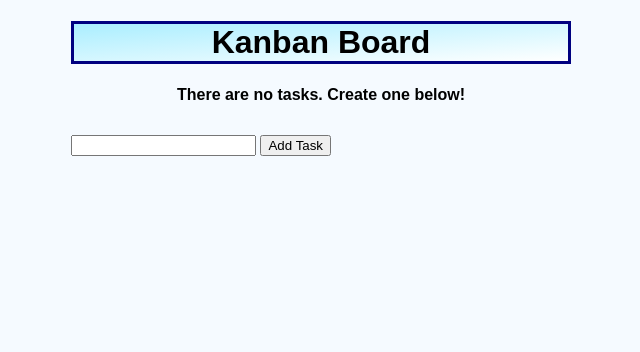
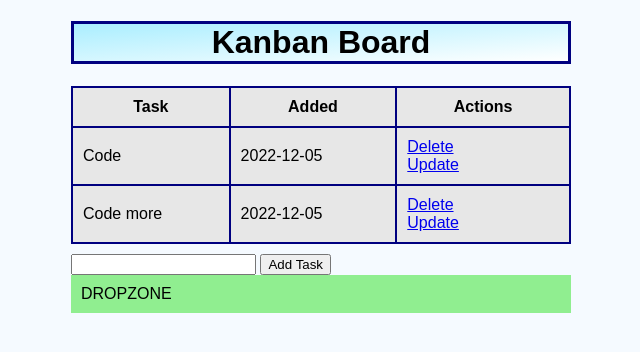
Before and after one commit to mdarlow/Kanban, a Flask app: page / in a window 1280 px wide. Shown: the top 352 px of the page, without its empty margins (319-959 px from the left). Run offline with Flask 2, Linux system fonts and the light colour scheme; data comes from the database, SQL or seed files in the repository; data that the repository does not hold is empty.

Commit message:
(pc2) Create drag-and-drop events

```diff
--- a/app.py
+++ b/app.py
@@ -21,6 +21,17 @@ class Todo(db.Model):
     def __repr__(self):
         return '<Task %r>' % self.id
 
+class Todo2(db.Model):
+    date = datetime.now(tz=pytz.utc) ###################################################################################################
+    date = date.astimezone(timezone('US/Pacific')) #####################################################################################
+    id = db.Column(db.Integer, primary_key=True)
+    content = db.Column(db.String(200), nullable=False)
+    date_created = db.Column(db.DateTime, default=date) # default=datetime.utcnow not accurate. Testing to see if updated line is more accurate.
+
+
+
+    def __repr__(self):
+        return '<Task %r>' % self.id
 
 @app.route('/', methods=['POST', 'GET'])
 def index():
--- a/static/css/main.css
+++ b/static/css/main.css
@@ -10,10 +10,16 @@ h1 {
     border: 3px solid navy;
 }
 
-table, th, td {
+table, th {
     border: 2px solid navy;
     border-collapse: collapse;
     background-color: rgb(231, 231, 231);
+    padding: 10px;
+    width: 500px;
+}
+td {
+    border: 2px solid navy;
+    border-collapse: collapse;
     padding: 10px;
     width: 500px;
 }
@@ -29,3 +35,8 @@ form {
     margin: auto;
     width: 500px;
 }
+
+.dropzone {
+    background-color: lightgreen;
+    padding: 10px;
+}
--- /dev/null
+++ b/static/js/script.js
@@ -0,0 +1,32 @@
+function onDragStart(event) {
+    event
+        .dataTransfer
+        .setData('text/plain', event.target.id); // Change "text/plain" to simply "text" for internet explorer 9 - 11
+
+    event
+        .currentTarget
+        .style
+        .backgroundColor = 'yellow';
+}
+
+function onDragOver(event) {
+    event.preventDefault();
+}
+
+function onDrop(event) {
+    const id = event
+    .dataTransfer
+    .getData('text');
+
+    const draggableElement = document.getElementById(id);
+    const dropzone = event.target;
+    dropzone.appendChild(draggableElement);
+
+    event
+        .dataTransfer
+        .clearData();
+}
+
+
+
+// function onDragEnd(event) {}
--- a/templates/base.html
+++ b/templates/base.html
@@ -4,10 +4,11 @@
     <meta charset="UTF-8">
     <meta http-equiv="X-UA-Compatible" content="IE=edge">
     <meta name="viewport" content="width=device-width, initial-scale=1.0">
-    <link rel="stylesheet" href="{{ url_for('static', filename='css/main.css') }}"
+    <link rel="stylesheet" href="{{ url_for('static', filename='css/main.css') }}">
     {% block head %}{% endblock %}
 </head>
 <body>
     {% block body %}{% endblock %}
+    <script src="{{ url_for('static', filename='js/script.js') }}"></script>
 </body>
 </html>
--- a/templates/index.html
+++ b/templates/index.html
@@ -5,6 +5,25 @@
     <title>Kanban Board</title>
 </head>
 {% endblock %}
+
+
+<!--<div class="example-parent">
+  <div class="example-origin">
+    <div
+      id="draggable-1"
+      class="example-draggable"
+    >
+      draggable
+    </div>
+  </div>
+
+  <div
+    class="example-dropzone"
+  >
+    dropzone
+  </div>
+</div>-->
+
 
 {% block body %}
 <div class="center">
@@ -19,8 +38,39 @@
             <th>Actions</th>
         </tr>
         {% for task in tasks %}
+            <tr id="draggable-1" class="draggable" draggable="true" ondragstart="onDragStart(event);">
+                <td>{{ task.content }}</td> <!-- User-defined "Task" field -->
+                <td>{{ task.date_created.date() }}</td> <!-- date "Added" field -->
+                <td>
+                    <a href="/delete/{{task.id}}">Delete</a> <!-- delete "Actions" button -->
+                    <br>
+                    <a href="/update/{{task.id}}">Update</a> <!-- update "Actions" button -->
+                </td>
+            </tr>
+        {% endfor %}
+    </table>
+    {% endif %}
+
+    <form action="/" method="POST">
+        <input type="text" name="content" id="content"> <!-- "Add Task" text box -->
+        <input type="submit" value="Add Task"> <!-- "Add Task" submit button -->
+    </form>
+
+    <div class="dropzone" ondragover="onDragOver(event);" ondrop="onDrop(event);">
+        DROPZONE
+    </div>
+    <!-- {% if tasks|length < 1 %}
+    <h4 style="text-align: center">There are no tasks. Create one below!</h4>
+    {% else %}
+    <table>
+        <tr>
+            <th>Task</th>
+            <th>Added</th>
+            <th>Actions</th>
+        </tr>
+        {% for task in tasks %}
             <tr>
-                <td>{{ task.content }}</td>
+                <td draggable="true">{{ task.content }}</td>
                 <td>{{ task.date_created.date() }}</td>
                 <td>
                     <a href="/delete/{{task.id}}">Delete</a>
@@ -30,11 +80,8 @@
             </tr>
         {% endfor %}
     </table>
-    {% endif %}
+    {% endif %} -->
 
-    <form action="/" method="POST">
-        <input type="text" name="content" id="content">
-        <input type="submit" value="Add Task">
-    </form>
+
 </div>
 {% endblock %}
```
Also changed, not shown: instance/test.db (added), test.db (deleted).
